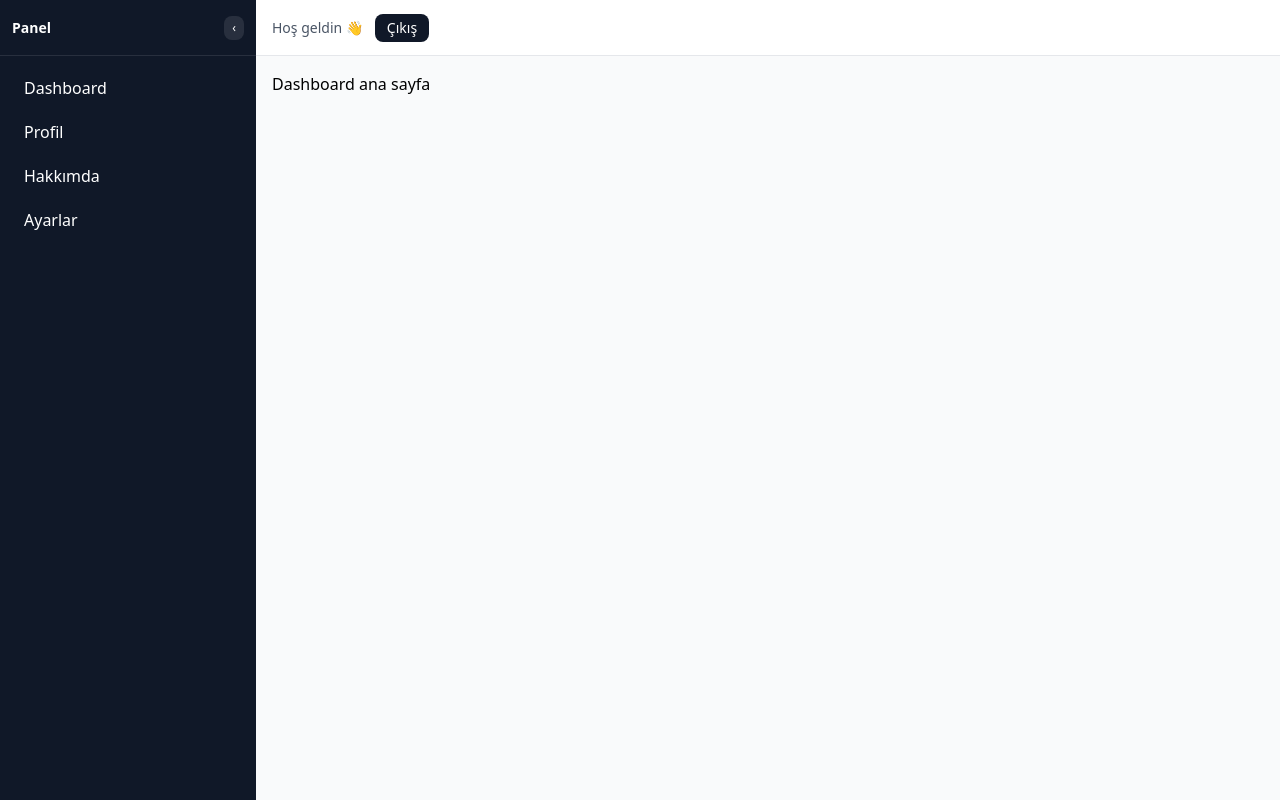
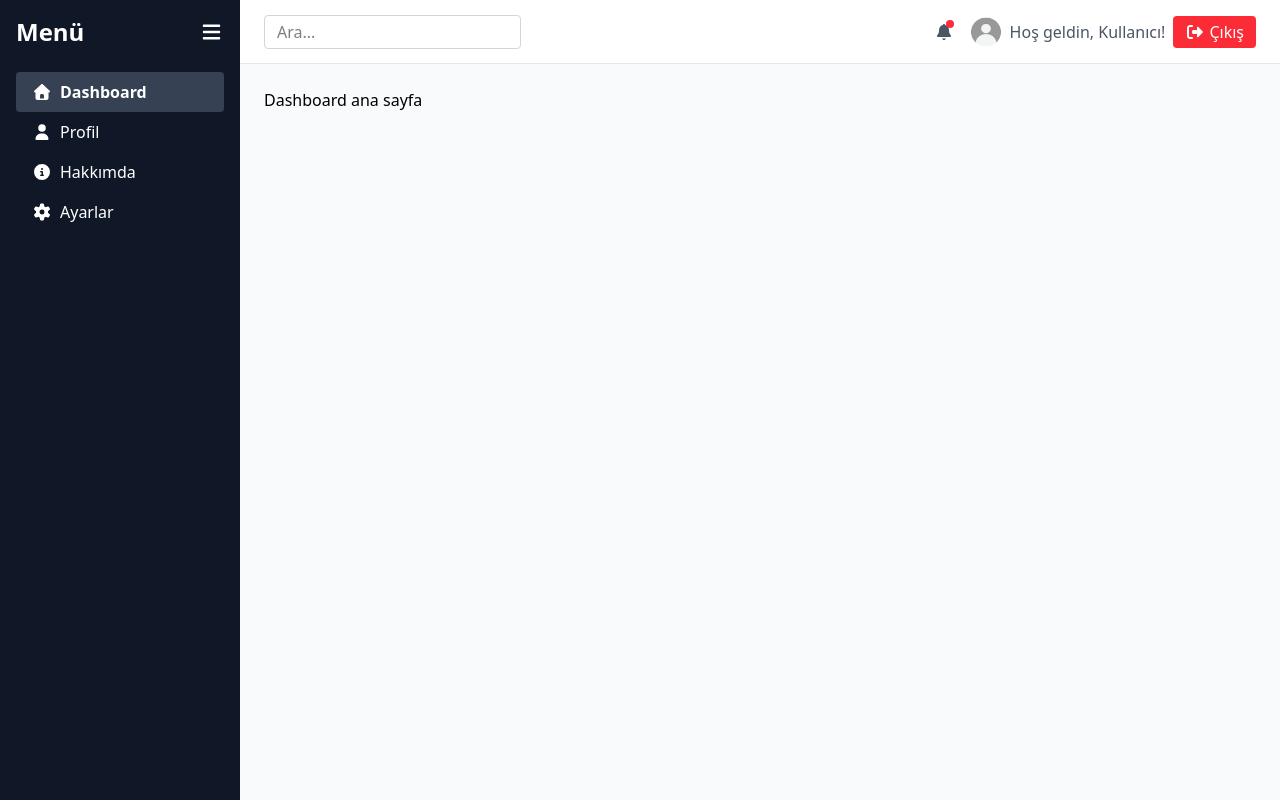
Before and after one commit to IREMG0KCE/LoginSignupProject-React, a React (Vite) app: page /userLayouts/dashboard in a window 1280 px wide. Built offline with nearby package versions, Linux system fonts and the light colour scheme.

Commit message:
userpanel yapıldı

```diff
--- a/package.json
+++ b/package.json
@@ -10,6 +10,8 @@
     "preview": "vite preview"
   },
   "dependencies": {
+    "@fortawesome/free-solid-svg-icons": "^7.0.0",
+    "@fortawesome/react-fontawesome": "^3.0.1",
     "@tailwindcss/vite": "^4.1.12",
     "axios": "^1.11.0",
     "i18next": "^25.4.0",
--- a/src/layouts/PublicLayout.jsx
+++ b/src/layouts/PublicLayout.jsx
@@ -5,7 +5,7 @@ import Header from "../components/Header";
 const PublicLayout = () => {
   return (
     <div  className="min-h-screen bg-cover bg-center bg-no-repeat" style={{ backgroundImage: "url('/images/background.jpg')" }}>
-      {/* Public sayfalar için üstte Header görünsün */}
+
       <Header />
       <main>
         <Outlet />
--- a/src/userLayouts/dashboard.jsx
+++ b/src/userLayouts/dashboard.jsx
@@ -1,10 +1,12 @@
 import React, { useState } from "react";
 import { Outlet, NavLink, useNavigate } from "react-router-dom";
 import { toast } from "react-toastify";
+import { FontAwesomeIcon } from "@fortawesome/react-fontawesome";
+import { faBars, faHome, faUser, faInfoCircle, faCog, faBell, faSignOutAlt } from "@fortawesome/free-solid-svg-icons";
 
-function Dashboard() {
-  const [open, setOpen] = useState(true);
+const Dashboard = () => {
   const navigate = useNavigate();
+  const [sidebarOpen, setSidebarOpen] = useState(true); // Sidebar aç/kapa
 
   const handleLogout = () => {
     localStorage.removeItem("token");
@@ -13,66 +15,90 @@ function Dashboard() {
   };
 
   const linkCls = ({ isActive }) =>
-    `block px-3 py-2 rounded-xl transition ${
-      isActive ? "bg-white/10 font-semibold" : "hover:bg-white/5"
+    `flex items-center gap-2 px-4 py-2 rounded hover:bg-gray-700 transition ${
+      isActive ? "bg-gray-700 font-semibold" : ""
     }`;
 
   return (
-    <div className="min-h-screen w-full flex bg-gray-50">
-      {/* SOL SİDEBAR */}
+    <div className="flex min-h-screen">
+      {/* Sol sidebar */}
       <aside
-        className={`hidden md:flex flex-col bg-gray-900 text-white transition-all duration-200 ${
-          open ? "w-64" : "w-16"
+        className={`bg-gray-900 text-white flex flex-col p-4 transition-all duration-300 ${
+          sidebarOpen ? "w-60" : "w-16"
         }`}
       >
-        <div className="h-14 flex items-center justify-between px-3 border-b border-white/10">
-          <span className={`text-sm font-semibold ${open ? "block" : "hidden"}`}>
-            Panel
-          </span>
+        <div className="flex items-center justify-between mb-6">
+          <h2 className={`text-2xl font-bold ${sidebarOpen ? "block" : "hidden"}`}>
+            Menü
+          </h2>
           <button
-            onClick={() => setOpen(!open)}
-            className="text-xs px-2 py-1 rounded-lg bg-white/10 hover:bg-white/20"
+            onClick={() => setSidebarOpen(!sidebarOpen)}
+            className="text-white text-xl font-bold"
           >
-            {open ? "‹" : "›"}
+            <FontAwesomeIcon icon={faBars} />
           </button>
         </div>
-
-        <nav className="p-3 space-y-1">
-          <NavLink to="/dashboard" className={linkCls}>Dashboard</NavLink>
-          <NavLink to="/profil" className={linkCls}>Profil</NavLink>
-          <NavLink to="/hakkimda" className={linkCls}>Hakkımda</NavLink>
-          <NavLink to="/ayarlar" className={linkCls}>Ayarlar</NavLink>
-        </nav>
+        <NavLink to="/userLayouts/dashboard" className={linkCls}>
+          <FontAwesomeIcon icon={faHome} />
+          {sidebarOpen && "Dashboard"}
+        </NavLink>
+        <NavLink to="/profil" className={linkCls}>
+          <FontAwesomeIcon icon={faUser} />
+          {sidebarOpen && "Profil"}
+        </NavLink>
+        <NavLink to="/hakkimda" className={linkCls}>
+          <FontAwesomeIcon icon={faInfoCircle} />
+          {sidebarOpen && "Hakkımda"}
+        </NavLink>
+        <NavLink to="/ayarlar" className={linkCls}>
+          <FontAwesomeIcon icon={faCog} />
+          {sidebarOpen && "Ayarlar"}
+        </NavLink>
       </aside>
 
-      {/* SAĞ İÇERİK */}
-      <div className="flex-1 flex flex-col">
-        <header className="h-14 sticky top-0 bg-white border-b border-gray-200 flex items-center justify-between px-4">
-          <button
-            onClick={() => setOpen(!open)}
-            className="md:hidden text-sm px-2 py-1 rounded-lg border"
-          >
-            Menü
-          </button>
+      {/* Sağ içerik */}
+      <div className="flex-1 flex flex-col bg-gray-50">
+        {/* Üst yönetim/profil bar */}
+        <header className="h-16 bg-white border-b border-gray-200 flex items-center justify-between px-6">
+          <div className="flex items-center gap-4">
+            <input
+              type="text"
+              placeholder="Ara..."
+              className="px-3 py-1 rounded border border-gray-300 focus:outline-none focus:ring-1 focus:ring-blue-400"
+            />
+          </div>
 
-          <div className="flex items-center gap-3">
-            <span className="text-sm text-gray-600">Hoş geldin 👋</span>
-            <button
-              onClick={handleLogout}
-              className="text-sm px-3 py-1 rounded-lg bg-gray-900 text-white hover:bg-gray-800"
-            >
-              Çıkış
+          <div className="flex items-center gap-4">
+            <button className="relative text-gray-600 hover:text-gray-800">
+              <FontAwesomeIcon icon={faBell} />
+              <span className="absolute top-0 right-0 w-2 h-2 bg-red-500 rounded-full"></span>
             </button>
+
+            <div className="relative flex items-center gap-2">
+              <img
+                src="/public/images/avatar.png"
+                alt="avatar"
+                className="w-8 h-8 rounded-full cursor-pointer"
+              />
+              {sidebarOpen && <span className="text-gray-600">Hoş geldin, Kullanıcı!</span>}
+              <button
+                onClick={handleLogout}
+                className="flex items-center gap-1 px-3 py-1 bg-red-500 text-white rounded hover:bg-red-600 transition"
+              >
+                <FontAwesomeIcon icon={faSignOutAlt} />
+                Çıkış
+              </button>
+            </div>
           </div>
         </header>
 
-        {/* İçerik burada */}
-        <main className="p-4">
+        {/* Ana içerik */}
+        <main className="p-6 flex-1">
           <Outlet />
         </main>
       </div>
     </div>
   );
-}
+};
 
 export default Dashboard;
```
Also changed, not shown: public/images/avatar.png (added), 1 other file (tests, documents, lock files or other folders).
